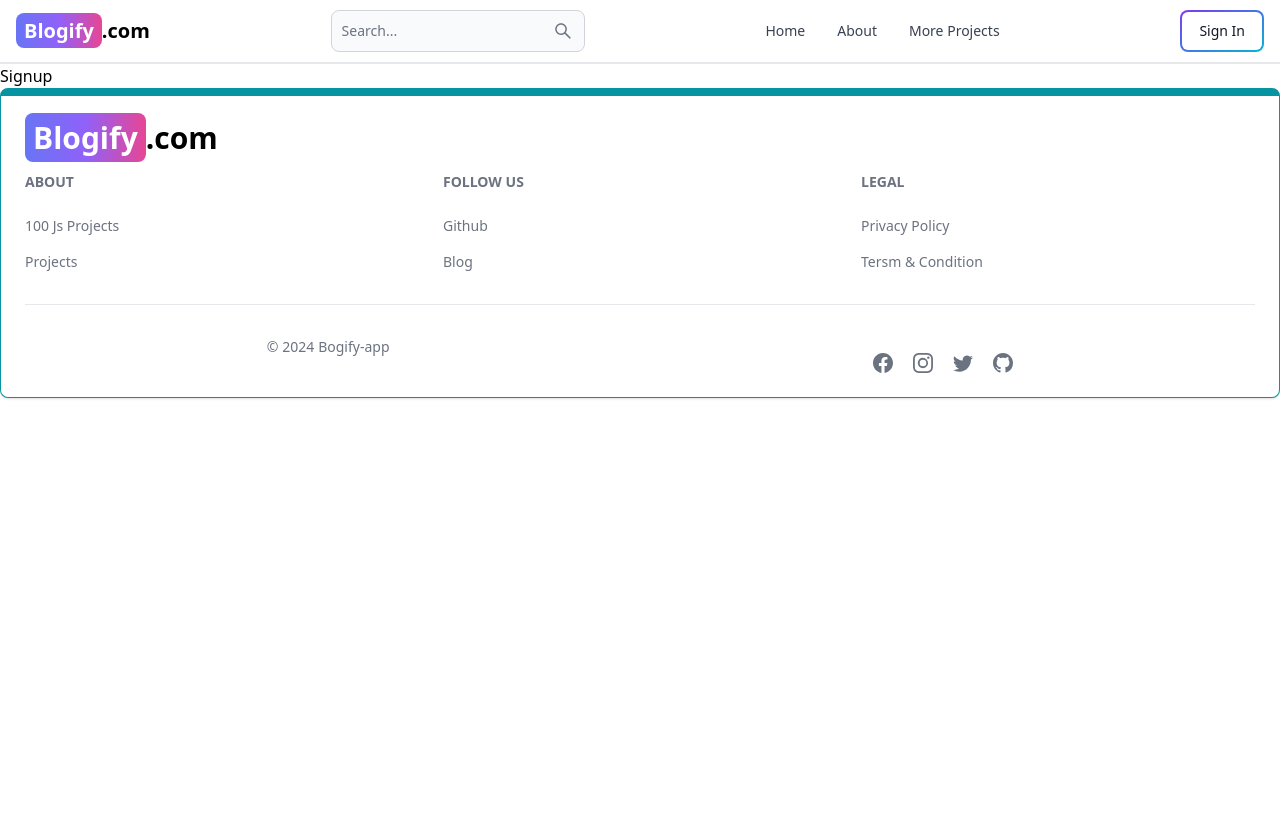
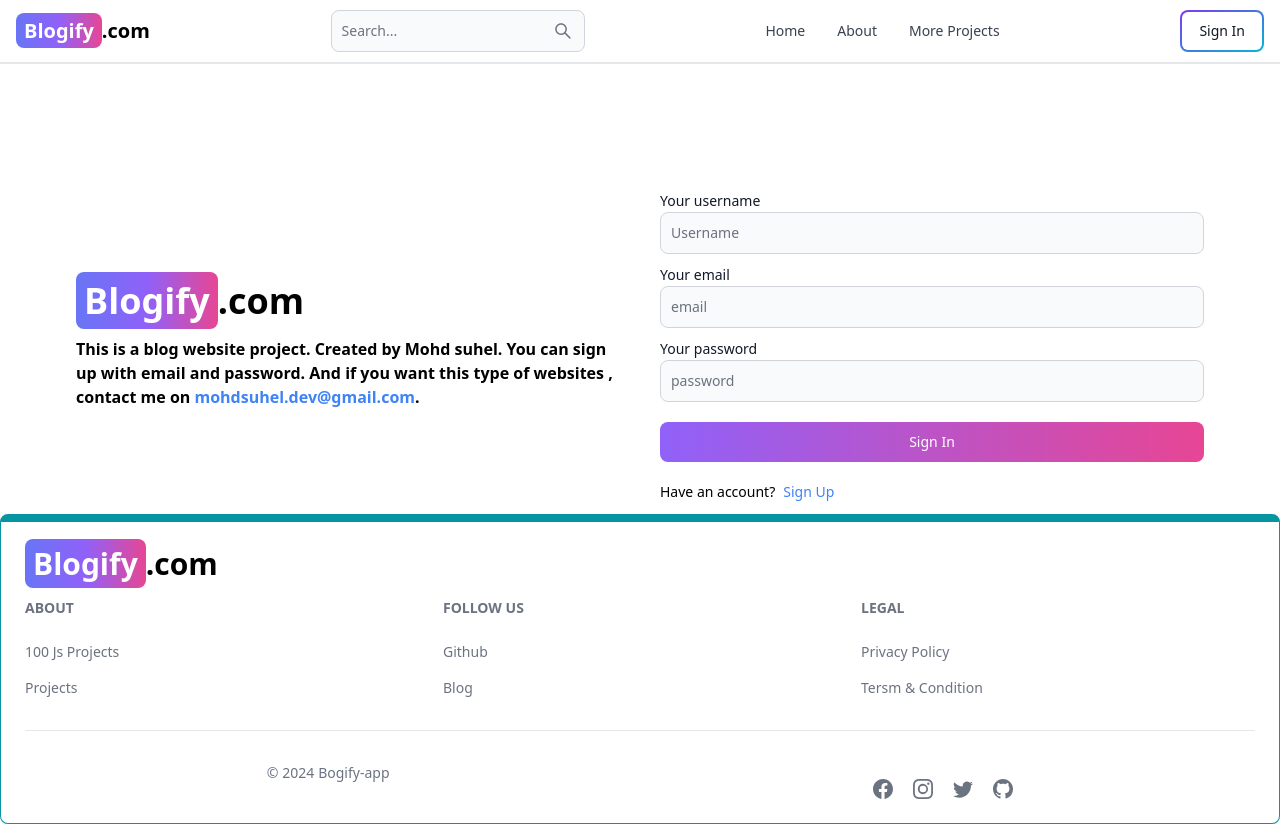
Before and after one commit to Suheldevs/Blogify-app, a React (Vite) app in the folder blogify/: page /signup in a window 1280 px wide. Before the commit the page ends 800 px from the top, so only its background shows below. Built offline with nearby package versions, Linux system fonts and the light colour scheme.

Commit message:
Sign in file changing

```diff
--- a/blogify/src/Pages/Signin.jsx
+++ b/blogify/src/Pages/Signin.jsx
@@ -16,7 +16,7 @@ function Signin() {
   const onSubmit = async(formData) =>{
     setloading(true);
     setError(null);
-    if(!formData.username || !formData.email || !formData.password){
+    if(!formData.email || !formData.password){
       setloading(false);
       return setError('Please fill out all fields.');
     }
@@ -64,14 +64,7 @@ function Signin() {
   {Error}
 </Alert>
       )}
-          <div className=''>
-            <Label value='Your username'/>
-            <TextInput
-            type='text'
-            placeholder='Username'
-            {...register('username')}
-            />
-          </div>
+
           <div className=''>
             <Label value='Your email'/>
             <TextInput
@@ -98,9 +91,9 @@ function Signin() {
           </Button>
         </form>
         <div className='flex gap-2 text-sm mt-5'>
-          <span>Have an account?</span>
-          <Link to='/sign-in' className='text-blue-500'>
-          Sign In
+          <span>Don't have an account?</span>
+          <Link to='/signup' className='text-blue-500'>
+          Sign Up
           </Link>
         </div>
 
--- a/blogify/src/Pages/Signup.jsx
+++ b/blogify/src/Pages/Signup.jsx
@@ -1,8 +1,112 @@
-import React from 'react'
+import { Alert, Button, Label, Spinner, TextInput } from 'flowbite-react'
+import React, { useState } from 'react'
+import { Link } from 'react-router-dom'
+import {useForm} from 'react-hook-form';
+import Swal from 'sweetalert2';
+function Signup() {
 
-function Signup() {
+  const [Error , setError] = useState(null);
+  const [loading, setloading]= useState(false);
+  const {
+    register,
+    handleSubmit,
+    watch,
+    formState: { errors },
+  } = useForm()
+  const onSubmit = async(formData) =>{
+    setloading(true);
+    setError(null);
+    if(!formData.username || !formData.email || !formData.password){
+      setloading(false);
+      return setError('Please fill out all fields.');
+    }
+    try{
+      const res = await fetch('/api/auth/signup',{
+        method:'POST',
+        headers:{'Content-type':'application/json'},
+        body:JSON.stringify(formData),
+      })
+      const response = await res.json();
+      setloading(false);
+      if(response.success === false){
+        return setError(response.message);
+      }
+      Swal.fire({
+        icon: 'success',
+        title: 'Success!',
+        text: 'sign in successful.',
+        confirmButtonText: 'OK'
+      });
+    }
+    catch(error){
+      setError(error.message);
+      setloading(false);
+    }
+  }
   return (
-    <div>Signup</div>
+    <div className=' lg:mt-28 mt-12'>
+      <div className='flex p-3 max-w-6xl mx-auto flex-col  md:flex-row md:items-center gap-10'>
+      {/* left */}
+      <div className='flex-1'>
+          <div className='font-bold text-4xl dark:text-white'>
+            <span className='px-2 py-1 bg-gradient-to-r from-indigo-500 via-purple-500 to-pink-500 rounded-lg text-white'>Blogify</span>.com
+          </div>
+          <p className='mt-4 font-semibold '>
+            This is a blog website project. Created by Mohd suhel. You can sign up with email and password.
+            And if you want this type of websites , contact me on <a href='mailto:mohdsuhel.dev@gmail.com' className='text-blue-500 hover:text-blue-700'>mohdsuhel.dev@gmail.com</a>.
+          </p>
+      </div>
+      {/* right */}
+      <div className='flex-1'>
+        <form onSubmit={handleSubmit(onSubmit)} className='flex flex-col gap-2'>
+        {Error && (
+        <Alert className='mb-2' color='failure'>
+  {Error}
+</Alert>
+      )}
+          <div className=''>
+            <Label value='Your username'/>
+            <TextInput
+            type='text'
+            placeholder='Username'
+            {...register('username')}
+            />
+          </div>
+          <div className=''>
+            <Label value='Your email'/>
+            <TextInput
+            type='email'
+            placeholder='email'
+            {...register('email')}
+            />
+          </div>
+          <div className=''>
+            <Label value='Your password'/>
+            <TextInput
+            type='password'
+            placeholder='password'
+            {...register('password')}
+            />
+          </div>
+          <Button gradientDuoTone='purpleToPink' type='submit' className='w-full mt-3' disabled={loading} >
+           {loading ? (
+            <>
+            <Spinner size='sm' />
+            <span>Loading..</span>
+            </>
+           ):('Sign In')}
+          </Button>
+        </form>
+        <div className='flex gap-2 text-sm mt-5'>
+          <span>Have an account?</span>
+          <Link to='/signin' className='text-blue-500'>
+          Sign Up
+          </Link>
+        </div>
+
+      </div>
+      </div>
+    </div>
   )
 }
 
```
Also changed, not shown: 1 other file (tests, documents, lock files or other folders).
